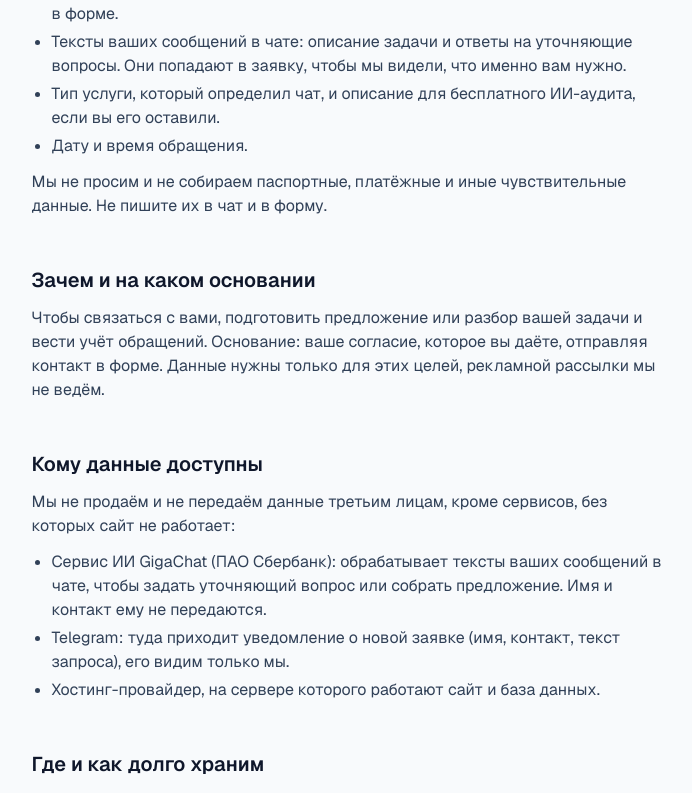
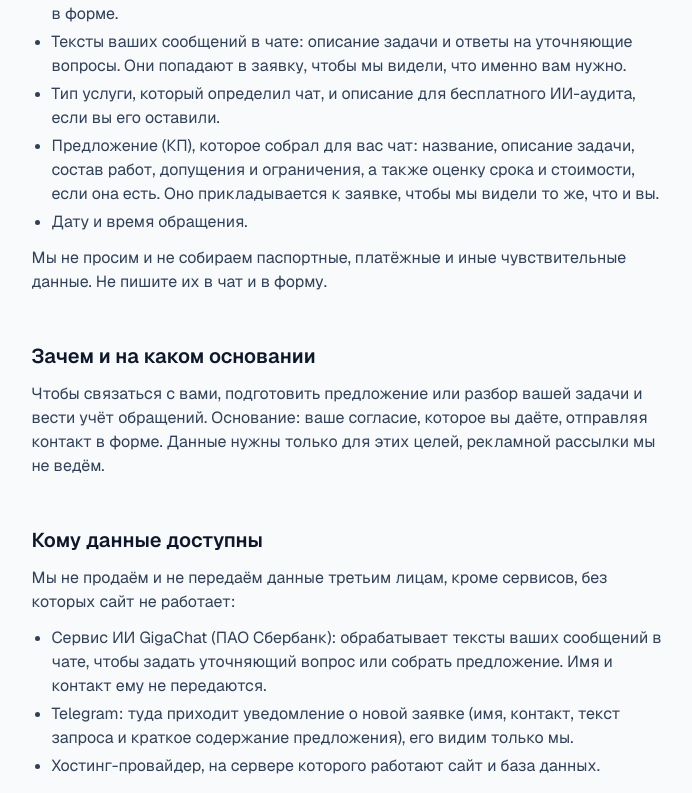
Before and after one commit to palmiralab/palmira-lab, a Next.js app in the folder apps/web/: page /privacy in a window 1280 px wide. Shown: the part 582-1375 px from the top of the page, without its empty margins (281-973 px from the left). Built offline with nearby package versions, Linux system fonts and the light colour scheme.

Commit message:
docs: на /privacy добавлено КП в составе заявки и уведомления

```diff
--- a/apps/web/src/app/privacy/page.tsx
+++ b/apps/web/src/app/privacy/page.tsx
@@ -50,6 +50,11 @@ export default function PrivacyPage() {
             попадают в заявку, чтобы мы видели, что именно вам нужно.
           </li>
           <li>Тип услуги, который определил чат, и описание для бесплатного ИИ-аудита, если вы его оставили.</li>
+          <li>
+            Предложение (КП), которое собрал для вас чат: название, описание задачи, состав работ,
+            допущения и ограничения, а также оценку срока и стоимости, если она есть. Оно
+            прикладывается к заявке, чтобы мы видели то же, что и вы.
+          </li>
           <li>Дату и время обращения.</li>
         </ul>
         <p className={textClass}>
@@ -75,7 +80,7 @@ export default function PrivacyPage() {
             Сервис ИИ GigaChat (ПАО Сбербанк): обрабатывает тексты ваших сообщений в чате, чтобы
             задать уточняющий вопрос или собрать предложение. Имя и контакт ему не передаются.
           </li>
-          <li>Telegram: туда приходит уведомление о новой заявке (имя, контакт, текст запроса), его видим только мы.</li>
+          <li>Telegram: туда приходит уведомление о новой заявке (имя, контакт, текст запроса и краткое содержание предложения), его видим только мы.</li>
           <li>Хостинг-провайдер, на сервере которого работают сайт и база данных.</li>
         </ul>
       </section>
```
Also changed, not shown: 1 other file (tests, documents, lock files or other folders).
